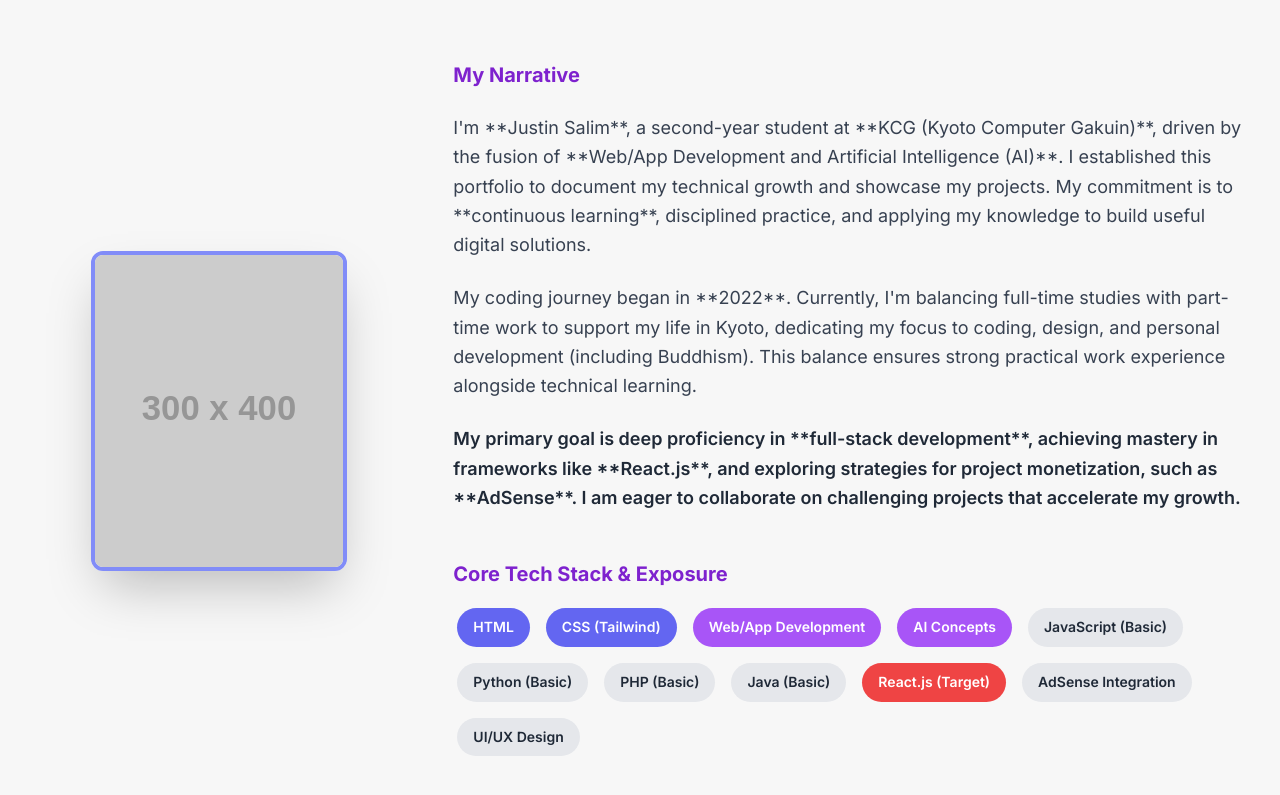
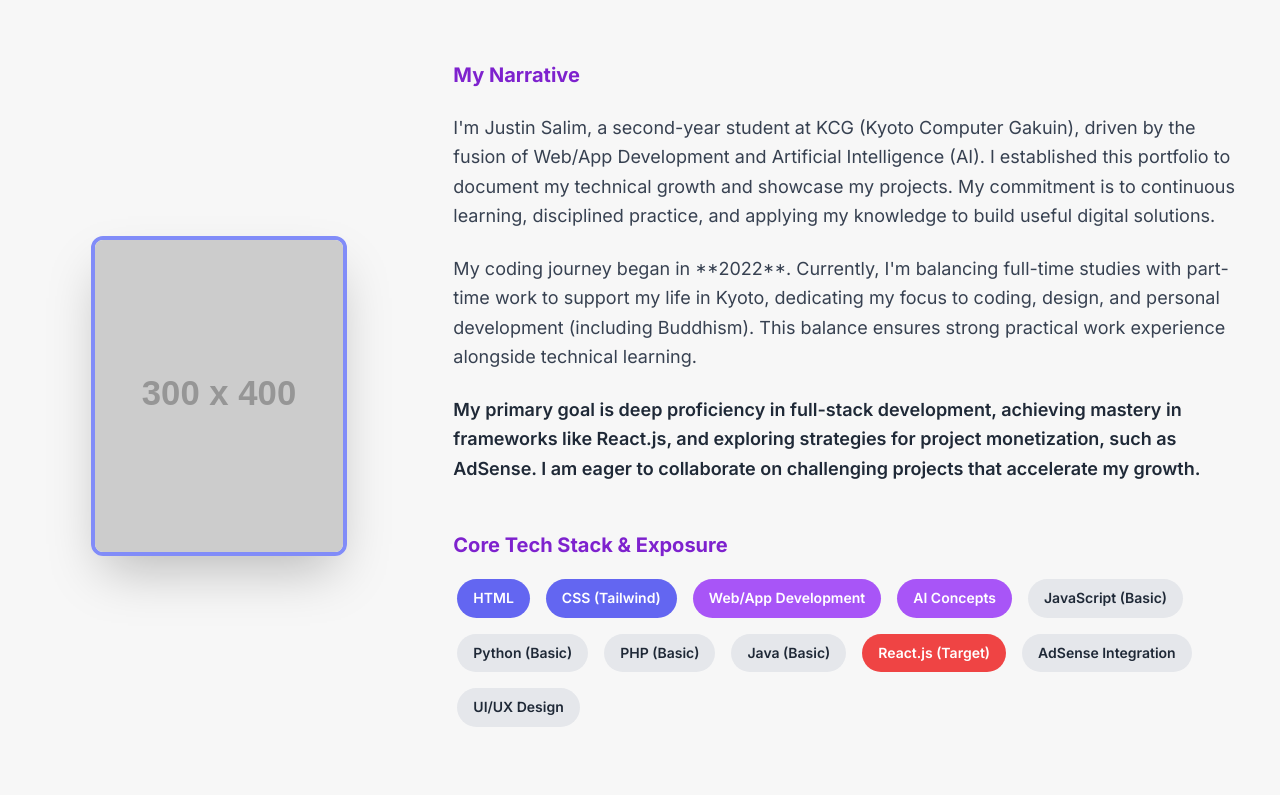
Before and after one commit to justinsalimdev/X001, a plain HTML site: page index.html in a window 1280 px wide. Shown: the part 963-1758 px from the top of the page. Drawn offline with nearby package versions, Linux system fonts and the light colour scheme; placeholder pictures from the web are drawn by us.

Commit message:
Update index.html

```diff
--- a/index.html
+++ b/index.html
@@ -129,13 +129,13 @@
                     <!-- PARAGRAF BIO NARRATIVE -->
                     <p class="text-xl font-bold text-purple-700">My Narrative</p>
                     <p>
-                        I'm **Justin Salim**, a second-year student at **KCG (Kyoto Computer Gakuin)**, driven by the fusion of **Web/App Development and Artificial Intelligence (AI)**. I established this portfolio to document my technical growth and showcase my projects. My commitment is to **continuous learning**, disciplined practice, and applying my knowledge to build useful digital solutions.
+                        I'm Justin Salim, a second-year student at KCG (Kyoto Computer Gakuin), driven by the fusion of Web/App Development and Artificial Intelligence (AI). I established this portfolio to document my technical growth and showcase my projects. My commitment is to continuous learning, disciplined practice, and applying my knowledge to build useful digital solutions.
                     </p>
                     <p>
                         My coding journey began in **2022**. Currently, I'm balancing full-time studies with part-time work to support my life in Kyoto, dedicating my focus to coding, design, and personal development (including Buddhism). This balance ensures strong practical work experience alongside technical learning.
                     </p>
                     <p class="font-semibold text-gray-800">
-                        My primary goal is deep proficiency in **full-stack development**, achieving mastery in frameworks like **React.js**, and exploring strategies for project monetization, such as **AdSense**. I am eager to collaborate on challenging projects that accelerate my growth.
+                        My primary goal is deep proficiency in full-stack development, achieving mastery in frameworks like React.js, and exploring strategies for project monetization, such as AdSense. I am eager to collaborate on challenging projects that accelerate my growth.
                     </p>
                     <div class="pt-6">
                         <p class="text-xl font-bold text-purple-700 mb-4">Core Tech Stack & Exposure</p>
```
